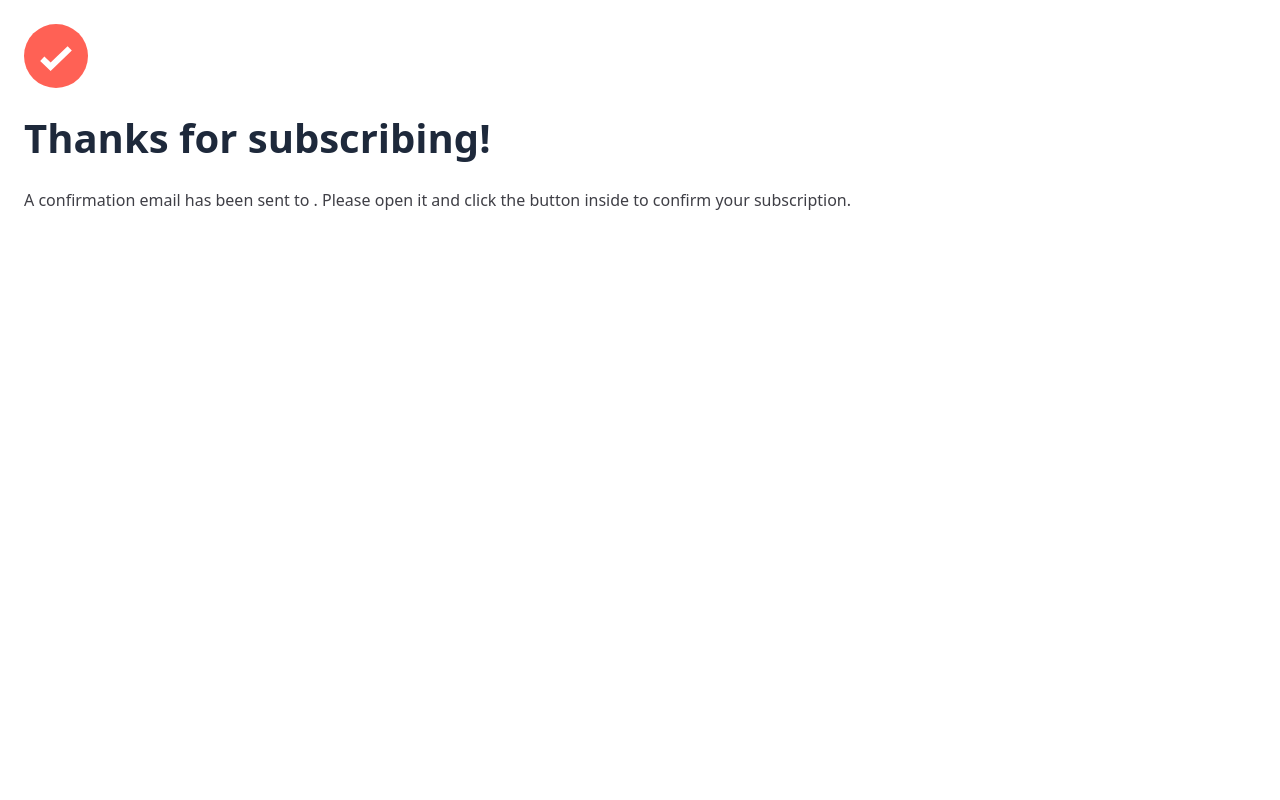
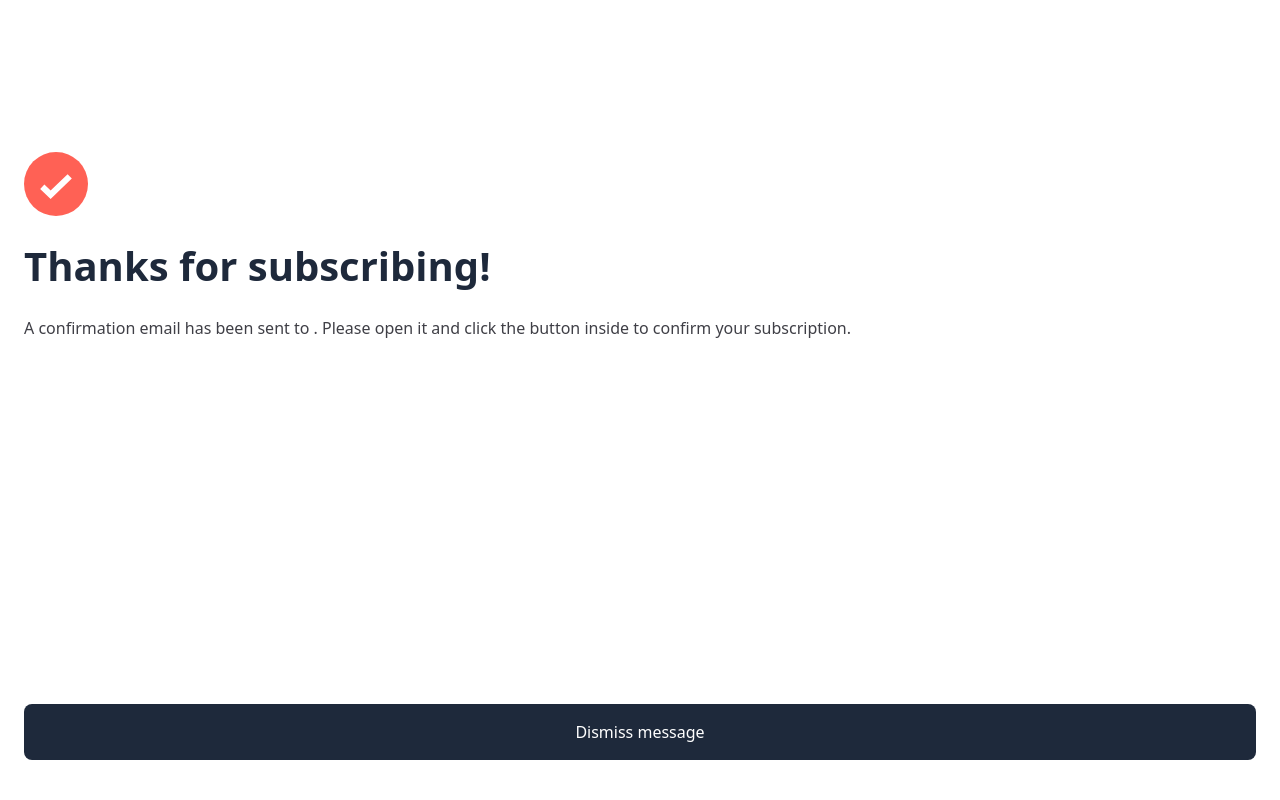
Before and after one commit to seesmof/Newsletter-Signup-Webapp, a React (Vite) app: page / in a window 1280 px wide. Shown: the top 800 px of the page. Built offline with nearby package versions, Linux system fonts and the light colour scheme.

Commit message:
modified 3 files

```diff
--- a/src/components/Success.jsx
+++ b/src/components/Success.jsx
@@ -6,18 +6,22 @@ const Success = ({ children }) => {
   return (
     <>
       <div className="text-zinc-700 min-h-screen bg-white">
-        <div className="container flex flex-col justify-between h-full p-6 mx-auto">
-          <div className="gap-7 flex flex-col flex-1">
+        <div className="container flex flex-col justify-between h-screen p-6 pb-10 mx-auto">
+          <div className="gap-7 flex flex-col flex-1 py-32">
             <img src={iconList} alt=" icon" className="w-16" />
             <h1 className="text-slate-800 text-[2.5rem] leading-[1.1] font-bold">
               Thanks for subscribing!
             </h1>
             <p className="font-medium">
               A confirmation email has been sent to{" "}
-              <a href="#" className="font-bold"></a>. Please open it and click
-              the button inside to confirm your subscription.
+              <a href="#" className="font-bold">
+                {children}
+              </a>
+              . Please open it and click the button inside to confirm your
+              subscription.
             </p>
           </div>
+          <Button>Dismiss message</Button>
         </div>
       </div>
     </>
--- a/src/index.css
+++ b/src/index.css
@@ -4,6 +4,6 @@
 
 @layer components {
   .button {
-    @apply bg-slate-800 px-6 py-4 font-medium text-white rounded-lg;
+    @apply bg-slate-800 hover:bg-red-400 hover:shadow-red-400/60 active:scale-95 hover:shadow-2xl px-6 py-4 font-medium text-white duration-500 rounded-lg;
   }
 }
--- a/src/pages/Main.jsx
+++ b/src/pages/Main.jsx
@@ -1,4 +1,4 @@
-import React from "react";
+import React, { useState } from "react";
 import illustrationSignpMobile from "/illustration-sign-up-mobile.svg";
 import Hero from "../components/Hero";
 import Form from "../components/Form";
```
